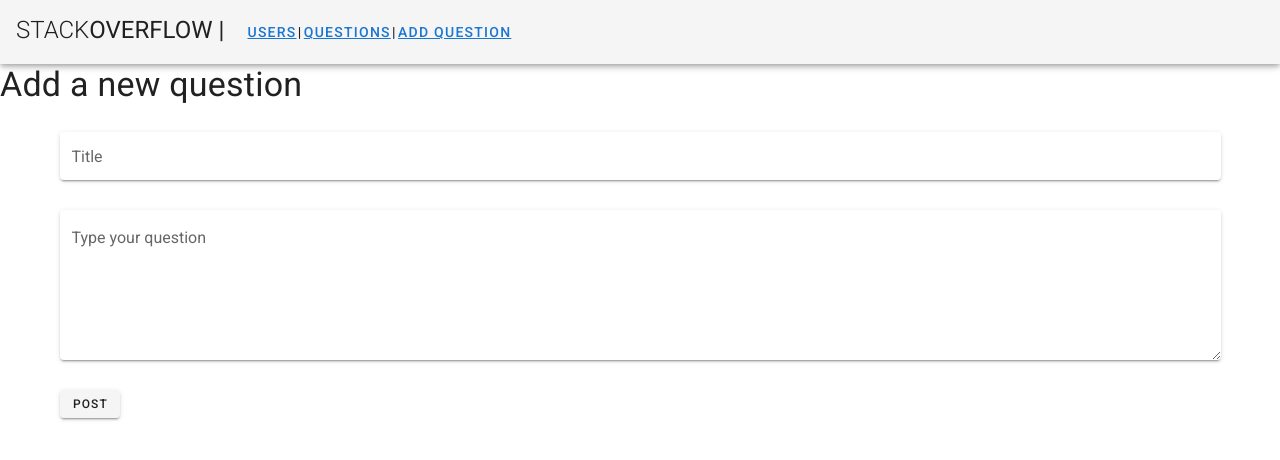
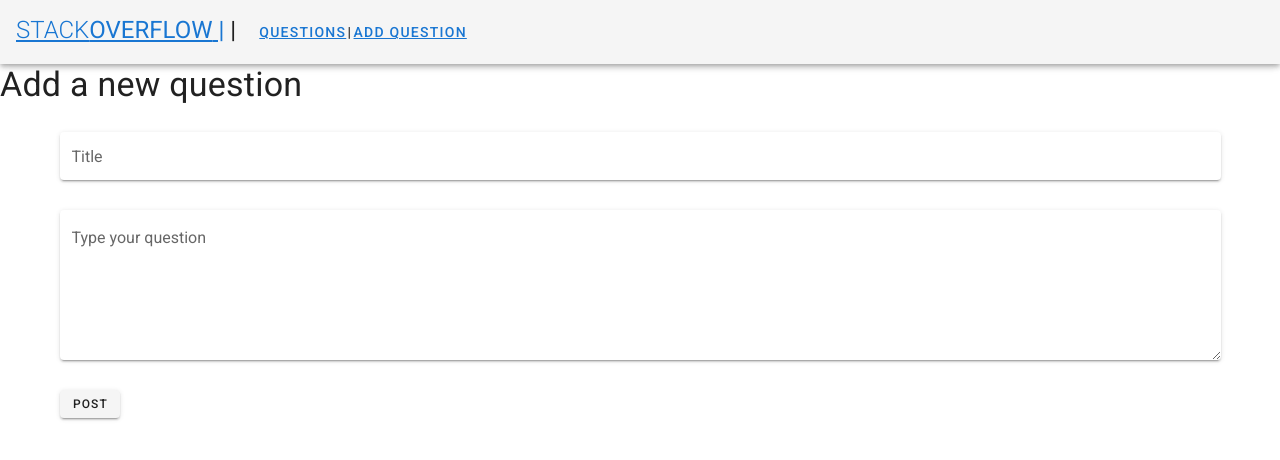
Before and after one commit to adiaconu-pent/vue-test, a Vue app: page /question/add in a window 1280 px wide. Shown: the top 460 px of the page. Built offline with nearby package versions, Linux system fonts and the light colour scheme.

Commit message:
Small fixes

```diff
--- a/src/components/header/template.html
+++ b/src/components/header/template.html
@@ -1,9 +1,8 @@
 <v-app-bar app>
     <v-toolbar-title class="headline text-uppercase">
-        <span class="font-weight-light">stack</span>
-        <span>overflow</span> |
+        <router-link to="/"><span class="font-weight-light">stack</span>
+            <span>overflow</span> |</router-link> |
         <v-btn text>
-            <router-link to="/users">Users</router-link> |
             <router-link to="/questions">Questions</router-link> |
             <router-link to="/question/add">Add question</router-link>
         </v-btn>
--- a/src/router.js
+++ b/src/router.js
@@ -1,7 +1,6 @@
 import Vue from 'vue';
 import Router from 'vue-router';
 import UserList from './views/usersListPage/UsersList.vue';
-import Home from './views/Home.vue';
 import NotFoundComponent from './components/NotFoundComponent.vue';
 import QuestionDetails from './views/questionDetailsPage/QuestionDetails.vue';
 import AddQuestion from './views/addQuestionPage/AddQuestion.vue';
@@ -14,11 +13,6 @@ export default new Router({
   routes: [
     {
       path: '/',
-      name: 'home',
-      component: Home,
-    },
-    {
-      path: '/users',
       name: 'users',
       component: UserList,
     },
--- a/src/services/commonFunctions.js
+++ b/src/services/commonFunctions.js
@@ -18,7 +18,7 @@ const getDateInt = date => Math.trunc(date.getTime() / 1000);
 const getFirstMothInt = () => {
   const today = new Date();
   today.setMonth(0);
-  getDateInt(today);
+  return getDateInt(today);
 };
 
 const getDateFromInt = date => new Date(date * 1000).toLocaleDateString();
--- a/src/views/Home.vue
+++ /dev/null
@@ -1,19 +0,0 @@
-<template>
-  <v-row align="center" justify="center">
-    <v-img
-      src="https://miro.medium.com/max/1200/0*UEtwA2ask7vQYW06.png"
-      lazy-src="https://picsum.photos/id/11/10/6"
-      aspect-ratio="1"
-      class="grey lighten-2"
-      position="center"
-      max-height="300"
-      max-width="800"
-    ></v-img>
-  </v-row>
-</template>
-
-<script>
-export default {
-  name: "home"
-};
-</script>
```
